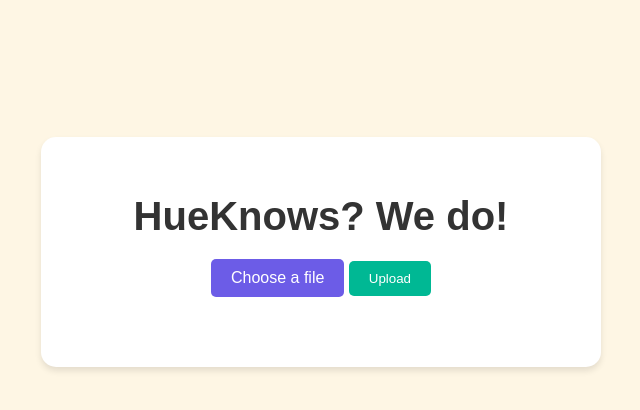
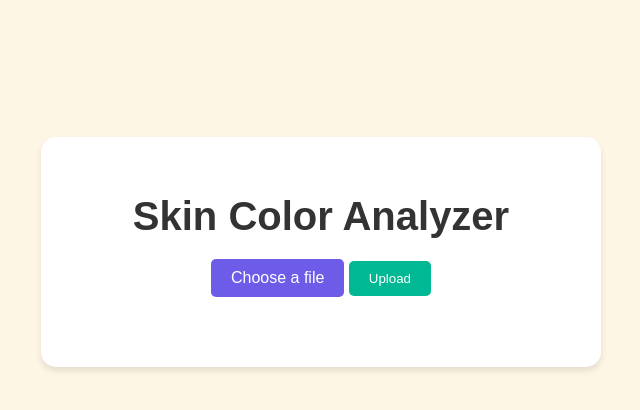
Before and after one commit to SecretaryOats/hueknowsnobody, a Flask app: page / in a window 1280 px wide. Shown: the part 148-558 px from the top of the page, without its empty margins (319-959 px from the left). Run offline with Flask 3, Linux system fonts and the light colour scheme; some web fonts are replaced.

Commit message:
Update index.html

```diff
--- a/templates/index.html
+++ b/templates/index.html
@@ -3,23 +3,23 @@
 <head>
     <meta charset="UTF-8">
     <meta name="viewport" content="width=device-width, initial-scale=1.0">
-    <title>HueKnows? We do!</title>
+    <title>Skin Color Analyzer</title>
     <link href="https://fonts.googleapis.com/css2?family=Open+Sauce+One:wght@400;700&display=swap" rel="stylesheet">
     <link rel="stylesheet" href="{{ url_for('static', filename='style.css') }}">
 </head>
 <body>
     <div class="container">
-        <h1>HueKnows? We do!</h1>
+        <h1>Skin Color Analyzer</h1>
         <form method="post" enctype="multipart/form-data">
             <label for="file-input">Choose a file</label>
             <input type="file" name="file" id="file-input">
             <input type="submit" value="Upload">
         </form>
-        {% if palette %}
+        {% if triadic_colors %}
             <div class="result-box">
                 <h2>Suggested Colors:</h2>
                 <ul>
-                    {% for color in palette %}
+                    {% for color in triadic_colors %}
                         <li style="background-color: rgb{{color}};">RGB {{color}}</li>
                     {% endfor %}
                 </ul>
@@ -30,12 +30,6 @@
                 <p>Seasonal Type: {{ season }}</p>
             </div>
         {% endif %}
-        {% if image_url %}
-            <div class="image-box">
-                <h2>Uploaded Image:</h2>
-                <img src="{{ url_for('static', filename=image_url) }}" alt="Uploaded Image">
-            </div>
-        {% endif %}
     </div>
 </body>
 </html>
```
